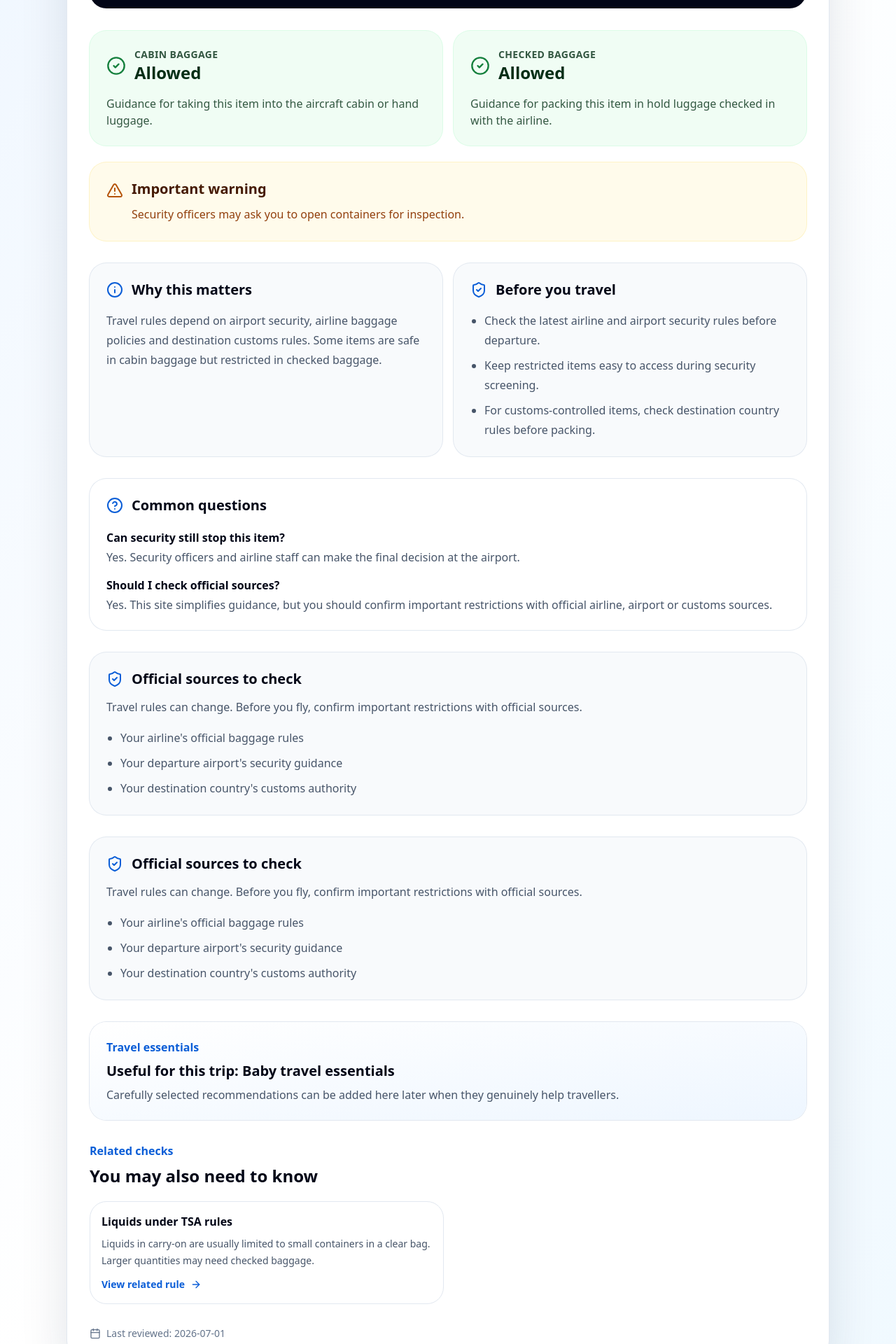
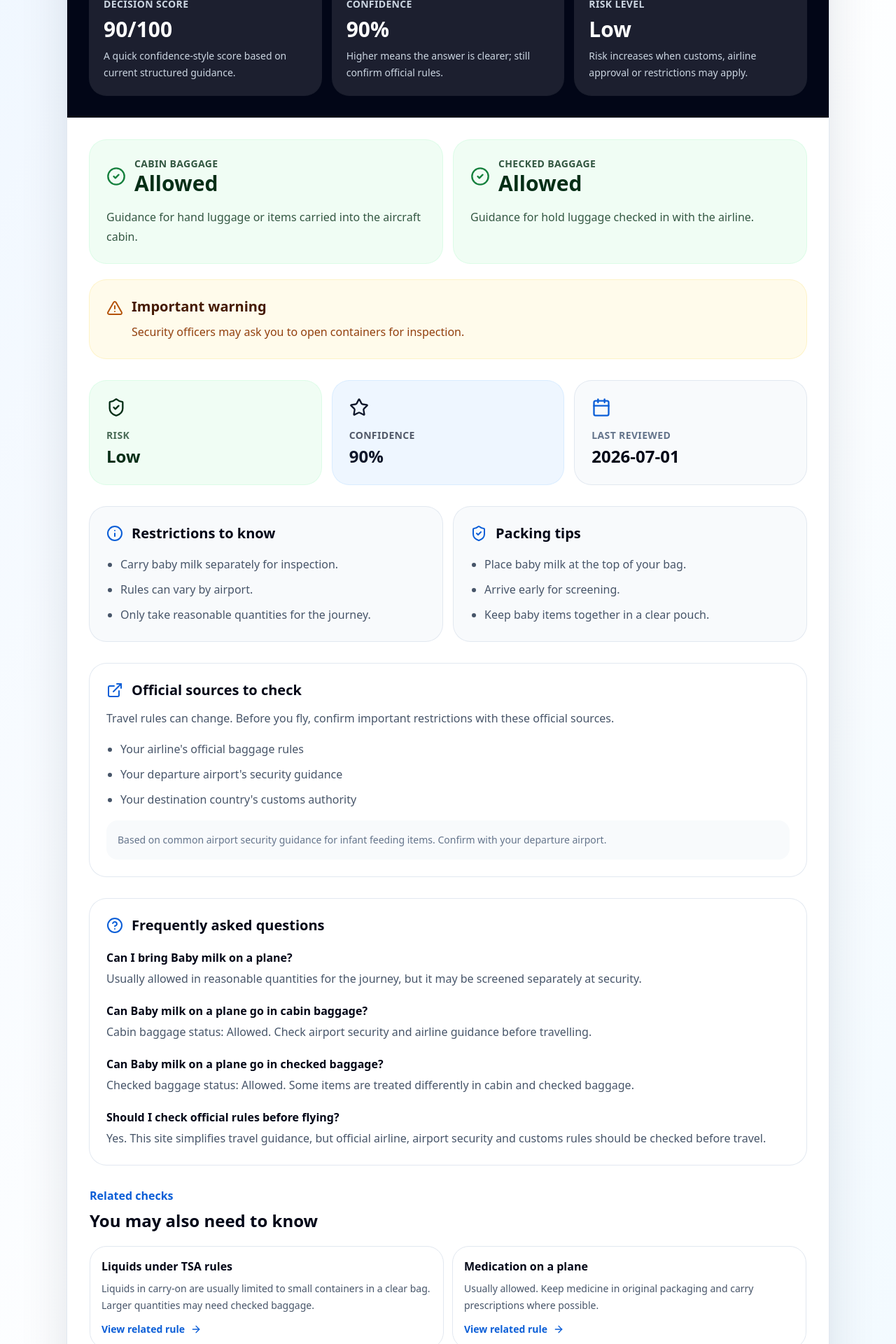
Before and after one commit to gauravmehta2702/canibringitnow-v2, a Next.js app: page /rules/baby-milk-plane/ in a window 1280 px wide. Shown: the part 380-2300 px from the top of the page at 70% size. Built offline with nearby package versions, Linux system fonts and the light colour scheme.

Commit message:
Trust Engine v1

```diff
--- a/src/app/rules/[slug]/page.tsx
+++ b/src/app/rules/[slug]/page.tsx
@@ -1,3 +1,4 @@
+import type { Metadata } from 'next';
 import { notFound } from 'next/navigation';
 import {
   AlertTriangle,
@@ -5,12 +6,18 @@ import {
   ArrowRight,
   Calendar,
   CheckCircle2,
+  ExternalLink,
   HelpCircle,
   Info,
+  Link2,
   ShieldCheck,
-  XCircle
+  Sparkles,
+  Star,
+  XCircle,
 } from 'lucide-react';
-import { rules } from '@/data/rules';
+import { rules, type Rule } from '@/data/rules';
+
+const siteUrl = 'https://canibringitnow.com';
 
 export function generateStaticParams() {
   return rules.map((rule) => ({
@@ -18,7 +25,7 @@ export function generateStaticParams() {
   }));
 }
 
-export function generateMetadata({ params }: { params: { slug: string } }) {
+export function generateMetadata({ params }: { params: { slug: string } }): Metadata {
   const rule = rules.find((r) => r.slug === params.slug);
 
   if (!rule) {
@@ -28,21 +35,35 @@ export function generateMetadata({ params }: { params: { slug: string } }) {
   }
 
   return {
-    title: `${rule.item} | Can I Bring It Now`,
+    title: `${rule.item}: Cabin & Checked Baggage Rules | Can I Bring It Now`,
     description: rule.shortAnswer,
+    alternates: {
+      canonical: `${siteUrl}/rules/${rule.slug}/`,
+    },
+    openGraph: {
+      title: `${rule.item}: Can I Bring It?`,
+      description: rule.shortAnswer,
+      url: `${siteUrl}/rules/${rule.slug}/`,
+      siteName: 'Can I Bring It Now',
+      type: 'article',
+    },
+    twitter: {
+      card: 'summary_large_image',
+      title: `${rule.item}: Can I Bring It?`,
+      description: rule.shortAnswer,
+    },
   };
 }
 
-function getRelatedRules(currentSlug: string) {
-  const current = rules.find((rule) => rule.slug === currentSlug);
-  if (!current) return [];
-
+function getRelatedRules(current: Rule) {
   return rules
     .filter((rule) => rule.slug !== current.slug)
     .map((rule) => {
       let score = 0;
-      if (rule.category === current.category) score += 3;
-      score += rule.tags.filter((tag) => current.tags.includes(tag)).length;
+      if (rule.category === current.category) score += 4;
+      score += rule.tags.filter((tag) => current.tags.includes(tag)).length * 2;
+      if (rule.cabin === current.cabin) score += 1;
+      if (rule.checked === current.checked) score += 1;
       return { rule, score };
     })
     .filter((item) => item.score > 0)
@@ -51,49 +72,137 @@ function getRelatedRules(currentSlug: string) {
     .map((item) => item.rule);
 }
 
+function statusClass(status: string) {
+  if (status === 'Allowed') return 'bg-green-50 text-green-950 ring-green-100';
+  if (status === 'Not allowed') return 'bg-red-50 text-red-950 ring-red-100';
+  return 'bg-orange-50 text-orange-950 ring-orange-100';
+}
+
 function StatusIcon({ status }: { status: string }) {
   if (status === 'Allowed') return <CheckCircle2 className="h-7 w-7 text-green-700" />;
   if (status === 'Not allowed') return <XCircle className="h-7 w-7 text-red-700" />;
   return <AlertTriangle className="h-7 w-7 text-orange-700" />;
 }
 
-function statusClass(status: string) {
-  if (status === 'Allowed') return 'bg-green-50 ring-green-100 text-green-950';
-  if (status === 'Not allowed') return 'bg-red-50 ring-red-100 text-red-950';
-  return 'bg-orange-50 ring-orange-100 text-orange-950';
+function getRiskLevel(rule: Rule) {
+  if (rule.checked === 'Not allowed' || rule.warning?.toLowerCase().includes('customs')) return 'Medium';
+  if (rule.cabin === 'Restricted' || rule.checked === 'Restricted') return 'Medium';
+  if (rule.category.toLowerCase().includes('food')) return 'High';
+  return 'Low';
 }
-function buildFaqSchema(rule: any) {
-  return {
+
+function getConfidence(rule: Rule) {
+  let score = 92;
+  if (rule.cabin === 'Restricted') score -= 4;
+  if (rule.checked === 'Restricted') score -= 4;
+  if (rule.checked === 'Not allowed') score -= 3;
+  if (rule.category.toLowerCase().includes('food')) score -= 8;
+  if (rule.warning) score -= 2;
+  return Math.max(72, Math.min(97, score));
+}
+
+function getDecisionScore(rule: Rule) {
+  let score = getConfidence(rule);
+  if (getRiskLevel(rule) === 'Medium') score -= 3;
+  if (getRiskLevel(rule) === 'High') score -= 8;
+  return Math.max(60, Math.min(98, score));
+}
+
+function getRiskClass(risk: string) {
+  if (risk === 'Low') return 'bg-green-50 text-green-950 ring-green-100';
+  if (risk === 'High') return 'bg-red-50 text-red-950 ring-red-100';
+  return 'bg-orange-50 text-orange-950 ring-orange-100';
+}
+
+function getSourceChecklist(rule: Rule) {
+  const sources = [
+    "Your airline's official baggage rules",
+    "Your departure airport's security guidance",
+    "Your destination country's customs authority",
+  ];
+
+  if (rule.category === 'Medication') {
+    sources.unshift('Destination medication or controlled-drug guidance');
+  }
+
+  if (rule.category === 'Food & customs') {
+    sources.unshift('Destination agriculture, biosecurity or quarantine guidance');
+  }
+
+  return sources;
+}
+
+function buildFaqs(rule: Rule) {
+  return [
+    {
+      question: `Can I bring ${rule.item}?`,
+      answer: rule.shortAnswer,
+    },
+    {
+      question: `Can ${rule.item} go in cabin baggage?`,
+      answer: `Cabin baggage status: ${rule.cabin}. Check airport security and airline guidance before travelling.`,
+    },
+    {
+      question: `Can ${rule.item} go in checked baggage?`,
+      answer: `Checked baggage status: ${rule.checked}. Some items are treated differently in cabin and checked baggage.`,
+    },
+    {
+      question: 'Should I check official rules before flying?',
+      answer:
+        'Yes. This site simplifies travel guidance, but official airline, airport security and customs rules should be checked before travel.',
+    },
+  ];
+}
+
+function buildJsonLd(rule: Rule, faqs: ReturnType<typeof buildFaqs>) {
+  return [
+    {
+      '@context': 'https://schema.org',
+      '@type': 'BreadcrumbList',
+      itemListElement: [
+        { '@type': 'ListItem', position: 1, name: 'Home', item: siteUrl },
+        { '@type': 'ListItem', position: 2, name: 'Travel rules', item: `${siteUrl}/search/` },
+        { '@type': 'ListItem', position: 3, name: rule.item, item: `${siteUrl}/rules/${rule.slug}/` },
+      ],
+    },
+    {
       '@context': 'https://schema.org',
       '@type': 'FAQPage',
-    mainEntity: [
-      {
+      mainEntity: faqs.map((faq) => ({
         '@type': 'Question',
-        name: `Can I bring ${rule.item}?`,
+        name: faq.question,
         acceptedAnswer: {
           '@type': 'Answer',
-          text: rule.shortAnswer,
+          text: faq.answer,
+        },
+      })),
+    },
+    {
+      '@context': 'https://schema.org',
+      '@type': 'WebPage',
+      name: `${rule.item}: Can I Bring It?`,
+      description: rule.shortAnswer,
+      url: `${siteUrl}/rules/${rule.slug}/`,
+      dateModified: rule.updated,
+      isPartOf: {
+        '@type': 'WebSite',
+        name: 'Can I Bring It Now',
+        url: siteUrl,
       },
     },
-      {
-        '@type': 'Question',
-        name: 'Can airport security still refuse this item?',
-        acceptedAnswer: {
-          '@type': 'Answer',
-          text: 'Yes. Airport security officers and airline staff can make the final decision at the airport.',
-        },
-      },
-      {
-        '@type': 'Question',
-        name: 'Should I check official travel rules before flying?',
-        acceptedAnswer: {
-          '@type': 'Answer',
-          text: 'Yes. Always confirm important restrictions with your airline, airport, or destination customs authority before travel.',
-        },
-      },
-    ],
-  };
+  ];
 }
+
+function DecisionMetric({ label, value, helper }: { label: string; value: string; helper: string }) {
+  return (
+    <div className="rounded-3xl bg-white/10 p-5 ring-1 ring-white/10">
+      <p className="text-sm font-semibold uppercase tracking-wide text-slate-300">{label}</p>
+      <p className="mt-2 text-3xl font-black text-white">{value}</p>
+      <p className="mt-2 text-sm leading-6 text-slate-300">{helper}</p>
+    </div>
+  );
+}
+
 export default function RulePage({ params }: { params: { slug: string } }) {
   const rule = rules.find((r) => r.slug === params.slug);
 
@@ -101,46 +210,79 @@ export default function RulePage({ params }: { params: { slug: string } }) {
     notFound();
   }
 
-  const relatedRules = getRelatedRules(rule.slug);
-const faqSchema = buildFaqSchema(rule);
+  const relatedRules = getRelatedRules(rule);
+  const risk = getRiskLevel(rule);
+  const confidence = getConfidence(rule);
+  const decisionScore = getDecisionScore(rule);
+  const faqs = buildFaqs(rule);
+  const jsonLd = buildJsonLd(rule, faqs);
+
   return (
     <main className="min-h-screen bg-slate-50">
       <script
         type="application/ld+json"
-  dangerouslySetInnerHTML={{ __html: JSON.stringify(faqSchema) }}
+        dangerouslySetInnerHTML={{ __html: JSON.stringify(jsonLd) }}
       />
+
       <section className="bg-gradient-to-br from-brand-50 via-white to-sky-50">
         <div className="mx-auto max-w-6xl px-5 py-10 md:px-8">
-          <a href="/" className="inline-flex items-center gap-2 text-sm font-semibold text-brand-600">
+          <nav className="flex flex-wrap items-center gap-2 text-sm font-semibold text-slate-500">
+            <a href="/" className="inline-flex items-center gap-2 text-brand-600">
               <ArrowLeft className="h-4 w-4" />
-            Back to search
+              Home
             </a>
+            <span>/</span>
+            <a href="/categories/" className="text-brand-600">Categories</a>
+            <span>/</span>
+            <span>{rule.category}</span>
+          </nav>
 
-          <div className="mt-8 rounded-[2rem] bg-white p-8 shadow-soft ring-1 ring-slate-200">
-            <p className="font-semibold text-brand-600">{rule.category}</p>
+          <div className="mt-8 overflow-hidden rounded-[2rem] bg-white shadow-soft ring-1 ring-slate-200">
+            <div className="bg-slate-950 p-8 text-white">
+              <p className="inline-flex items-center gap-2 rounded-full bg-white/10 px-4 py-2 text-sm font-semibold text-sky-200">
+                <Sparkles className="h-4 w-4" />
+                Travel decision guide
+              </p>
 
-            <h1 className="mt-3 text-4xl font-black tracking-tight text-slate-950 md:text-6xl">
+              <h1 className="mt-5 text-4xl font-black tracking-tight md:text-6xl">
                 {rule.item}
               </h1>
 
-            <div className="mt-6 rounded-3xl bg-slate-950 p-6 text-white">
-              <p className="text-sm font-semibold text-sky-300">Quick answer</p>
-              <p className="mt-3 text-xl font-bold leading-8 md:text-2xl">
+              <p className="mt-5 max-w-3xl text-xl leading-8 text-slate-200">
                 {rule.shortAnswer}
               </p>
+
+              <div className="mt-8 grid gap-4 md:grid-cols-3">
+                <DecisionMetric
+                  label="Decision score"
+                  value={`${decisionScore}/100`}
+                  helper="A quick confidence-style score based on current structured guidance."
+                />
+                <DecisionMetric
+                  label="Confidence"
+                  value={`${confidence}%`}
+                  helper="Higher means the answer is clearer; still confirm official rules."
+                />
+                <DecisionMetric
+                  label="Risk level"
+                  value={risk}
+                  helper="Risk increases when customs, airline approval or restrictions may apply."
+                />
+              </div>
             </div>
 
-            <div className="mt-8 grid gap-4 md:grid-cols-2">
+            <div className="p-6 md:p-8">
+              <div className="grid gap-4 md:grid-cols-2">
                 <div className={`rounded-3xl p-6 ring-1 ${statusClass(rule.cabin)}`}>
                   <div className="flex items-center gap-3">
                     <StatusIcon status={rule.cabin} />
                     <div>
                       <p className="text-sm font-semibold uppercase tracking-wide opacity-80">Cabin baggage</p>
-                    <h2 className="text-2xl font-black">{rule.cabin}</h2>
+                      <h2 className="text-3xl font-black">{rule.cabin}</h2>
                     </div>
                   </div>
-                <p className="mt-4 opacity-80">
-                  Guidance for taking this item into the aircraft cabin or hand luggage.
+                  <p className="mt-4 leading-7 opacity-80">
+                    Guidance for hand luggage or items carried into the aircraft cabin.
                   </p>
                 </div>
 
@@ -149,11 +291,11 @@ const faqSchema = buildFaqSchema(rule);
                     <StatusIcon status={rule.checked} />
                     <div>
                       <p className="text-sm font-semibold uppercase tracking-wide opacity-80">Checked baggage</p>
-                    <h2 className="text-2xl font-black">{rule.checked}</h2>
+                      <h2 className="text-3xl font-black">{rule.checked}</h2>
                     </div>
                   </div>
-                <p className="mt-4 opacity-80">
-                  Guidance for packing this item in hold luggage checked in with the airline.
+                  <p className="mt-4 leading-7 opacity-80">
+                    Guidance for hold luggage checked in with the airline.
                   </p>
                 </div>
               </div>
@@ -170,104 +312,89 @@ const faqSchema = buildFaqSchema(rule);
                 </div>
               )}
 
-            <div className="mt-8 grid gap-4 md:grid-cols-2">
-              <div className="rounded-3xl bg-slate-50 p-6 ring-1 ring-slate-200">
-                <div className="flex items-center gap-3">
-                  <Info className="h-6 w-6 text-brand-600" />
-                  <h2 className="text-xl font-bold text-slate-950">Why this matters</h2>
-                </div>
-                <p className="mt-4 leading-7 text-slate-600">
-                  Travel rules depend on airport security, airline baggage policies and destination customs rules.
-                  Some items are safe in cabin baggage but restricted in checked baggage.
-                </p>
+              <div className="mt-8 grid gap-4 md:grid-cols-3">
+                <div className={`rounded-3xl p-6 ring-1 ${getRiskClass(risk)}`}>
+                  <ShieldCheck className="h-7 w-7" />
+                  <p className="mt-4 text-sm font-semibold uppercase tracking-wide opacity-70">Risk</p>
+                  <h2 className="mt-1 text-2xl font-black">{risk}</h2>
                 </div>
 
-              <div className="rounded-3xl bg-slate-50 p-6 ring-1 ring-slate-200">
-                <div className="flex items-center gap-3">
-                  <ShieldCheck className="h-6 w-6 text-brand-600" />
-                  <h2 className="text-xl font-bold text-slate-950">Before you travel</h2>
+                <div className="rounded-3xl bg-brand-50 p-6 text-brand-950 ring-1 ring-brand-100">
+                  <Star className="h-7 w-7" />
+                  <p className="mt-4 text-sm font-semibold uppercase tracking-wide opacity-70">Confidence</p>
+                  <h2 className="mt-1 text-2xl font-black">{confidence}%</h2>
                 </div>
-                <ul className="mt-4 list-disc space-y-2 pl-5 leading-7 text-slate-600">
-                  <li>Check the latest airline and airport security rules before departure.</li>
-                  <li>Keep restricted items easy to access during security screening.</li>
-                  <li>For customs-controlled items, check destination country rules before packing.</li>
-                </ul>
+
+                <div className="rounded-3xl bg-slate-50 p-6 text-slate-950 ring-1 ring-slate-200">
+                  <Calendar className="h-7 w-7 text-brand-600" />
+                  <p className="mt-4 text-sm font-semibold uppercase tracking-wide text-slate-500">Last reviewed</p>
+                  <h2 className="mt-1 text-2xl font-black">{rule.updated}</h2>
                 </div>
               </div>
 
-            <div className="mt-8 rounded-3xl bg-white p-6 ring-1 ring-slate-200">
+              <div className="mt-8 grid gap-4 md:grid-cols-2">
+                <section className="rounded-3xl bg-slate-50 p-6 ring-1 ring-slate-200">
+                  <div className="flex items-center gap-3">
+                    <Info className="h-6 w-6 text-brand-600" />
+                    <h2 className="text-xl font-bold text-slate-950">Restrictions to know</h2>
+                  </div>
+                  <ul className="mt-4 list-disc space-y-2 pl-5 leading-7 text-slate-600">
+                    {rule.restrictions.map((restriction) => (
+                      <li key={restriction}>{restriction}</li>
+                    ))}
+                  </ul>
+                </section>
+
+                <section className="rounded-3xl bg-slate-50 p-6 ring-1 ring-slate-200">
+                  <div className="flex items-center gap-3">
+                    <ShieldCheck className="h-6 w-6 text-brand-600" />
+                    <h2 className="text-xl font-bold text-slate-950">Packing tips</h2>
+                  </div>
+                  <ul className="mt-4 list-disc space-y-2 pl-5 leading-7 text-slate-600">
+                    {rule.tips.map((tip) => (
+                      <li key={tip}>{tip}</li>
+                    ))}
+                  </ul>
+                </section>
+              </div>
+
+              <section className="mt-8 rounded-3xl bg-white p-6 ring-1 ring-slate-200">
+                <div className="flex items-center gap-3">
+                  <ExternalLink className="h-6 w-6 text-brand-600" />
+                  <h2 className="text-xl font-bold text-slate-950">Official sources to check</h2>
+                </div>
+                <p className="mt-3 leading-7 text-slate-600">
+                  Travel rules can change. Before you fly, confirm important restrictions with these official sources.
+                </p>
+                <ul className="mt-4 list-disc space-y-2 pl-5 leading-7 text-slate-600">
+                  {getSourceChecklist(rule).map((source) => (
+                    <li key={source}>{source}</li>
+                  ))}
+                </ul>
+                <p className="mt-4 rounded-2xl bg-slate-50 p-4 text-sm leading-6 text-slate-500">
+                  {rule.sourceNote}
+                </p>
+              </section>
+
+              <section className="mt-8 rounded-3xl bg-white p-6 ring-1 ring-slate-200">
                 <div className="flex items-center gap-3">
                   <HelpCircle className="h-6 w-6 text-brand-600" />
-                <h2 className="text-xl font-bold text-slate-950">Common questions</h2>
+                  <h2 className="text-xl font-bold text-slate-950">Frequently asked questions</h2>
                 </div>
-
-              <div className="mt-5 space-y-4">
-                <div>
-                  <h3 className="font-bold text-slate-950">Can security still stop this item?</h3>
-                  <p className="mt-1 text-slate-600">
-                    Yes. Security officers and airline staff can make the final decision at the airport.
-                  </p>
+                <div className="mt-5 space-y-5">
+                  {faqs.map((faq) => (
+                    <div key={faq.question}>
+                      <h3 className="font-bold text-slate-950">{faq.question}</h3>
+                      <p className="mt-1 leading-7 text-slate-600">{faq.answer}</p>
                     </div>
-
-                <div>
-                  <h3 className="font-bold text-slate-950">Should I check official sources?</h3>
-                  <p className="mt-1 text-slate-600">
-                    Yes. This site simplifies guidance, but you should confirm important restrictions with official airline, airport or customs sources.
-                  </p>
+                  ))}
                 </div>
-              </div>
-            </div>
-<div className="mt-8 rounded-3xl bg-slate-50 p-6 ring-1 ring-slate-200">
-  <div className="flex items-center gap-3">
-    <ShieldCheck className="h-6 w-6 text-brand-600" />
-    <h2 className="text-xl font-bold text-slate-950">Official sources to check</h2>
-  </div>
-
-  <p className="mt-3 leading-7 text-slate-600">
-    Travel rules can change. Before you fly, confirm important restrictions with official sources.
-  </p>
-
-  <ul className="mt-4 list-disc space-y-2 pl-5 leading-7 text-slate-600">
-    <li>Your airline&apos;s official baggage rules</li>
-    <li>Your departure airport&apos;s security guidance</li>
-    <li>Your destination country&apos;s customs authority</li>
-  </ul>
-</div>
-            <div className="mt-8 rounded-3xl bg-slate-50 p-6 ring-1 ring-slate-200">
-  <div className="flex items-center gap-3">
-    <ShieldCheck className="h-6 w-6 text-brand-600" />
-    <h2 className="text-xl font-bold text-slate-950">Official sources to check</h2>
-  </div>
-
-  <p className="mt-3 leading-7 text-slate-600">
-    Travel rules can change. Before you fly, confirm important restrictions with official sources.
-  </p>
-
-  <ul className="mt-4 list-disc space-y-2 pl-5 leading-7 text-slate-600">
-    <li>Your airline&apos;s official baggage rules</li>
-    <li>Your departure airport&apos;s security guidance</li>
-    <li>Your destination country&apos;s customs authority</li>
-  </ul>
-</div>
-            {rule.affiliateType && (
-              <div className="mt-8 rounded-3xl bg-gradient-to-br from-white to-brand-50 p-6 ring-1 ring-slate-200">
-                <p className="font-semibold text-brand-600">Travel essentials</p>
-                <h2 className="mt-2 text-xl font-bold text-slate-950">
-                  Useful for this trip: {rule.affiliateType}
-                </h2>
-                <p className="mt-2 text-slate-600">
-                  Carefully selected recommendations can be added here later when they genuinely help travellers.
-                </p>
-              </div>
-            )}
+              </section>
 
               {relatedRules.length > 0 && (
-              <div className="mt-8">
+                <section className="mt-8">
                   <p className="font-semibold text-brand-600">Related checks</p>
-                <h2 className="mt-2 text-2xl font-bold text-slate-950">
-                  You may also need to know
-                </h2>
-
+                  <h2 className="mt-2 text-2xl font-bold text-slate-950">You may also need to know</h2>
                   <div className="mt-5 grid gap-3 md:grid-cols-2">
                     {relatedRules.map((related) => (
                       <a
@@ -285,12 +412,33 @@ const faqSchema = buildFaqSchema(rule);
                       </a>
                     ))}
                   </div>
-              </div>
+                </section>
               )}
 
-            <div className="mt-8 flex items-center gap-2 text-sm text-slate-500">
-              <Calendar className="h-4 w-4" />
-              Last reviewed: {rule.updated}
+              {rule.affiliateType && (
+                <section className="mt-8 rounded-3xl bg-gradient-to-br from-white to-brand-50 p-6 ring-1 ring-slate-200">
+                  <p className="font-semibold text-brand-600">Travel essentials</p>
+                  <h2 className="mt-2 text-xl font-bold text-slate-950">Useful for this trip: {rule.affiliateType}</h2>
+                  <p className="mt-2 leading-7 text-slate-600">
+                    This section is ready for carefully selected travel product recommendations once monetisation is enabled.
+                  </p>
+                </section>
+              )}
+
+              <div className="mt-8 flex flex-wrap gap-3">
+                <a
+                  href="/check/"
+                  className="inline-flex items-center gap-2 rounded-2xl bg-brand-600 px-5 py-3 font-bold text-white hover:bg-brand-700"
+                >
+                  Check another item <ArrowRight className="h-4 w-4" />
+                </a>
+                <a
+                  href={`/categories/${rule.category.toLowerCase().replace(/&/g, 'and').replace(/[^a-z0-9]+/g, '-')}/`}
+                  className="inline-flex items-center gap-2 rounded-2xl bg-slate-100 px-5 py-3 font-bold text-slate-700 hover:bg-slate-200"
+                >
+                  <Link2 className="h-4 w-4" /> Browse {rule.category}
+                </a>
+              </div>
             </div>
           </div>
         </div>
```
Lines whose indentation alone changed are shown as unchanged.
